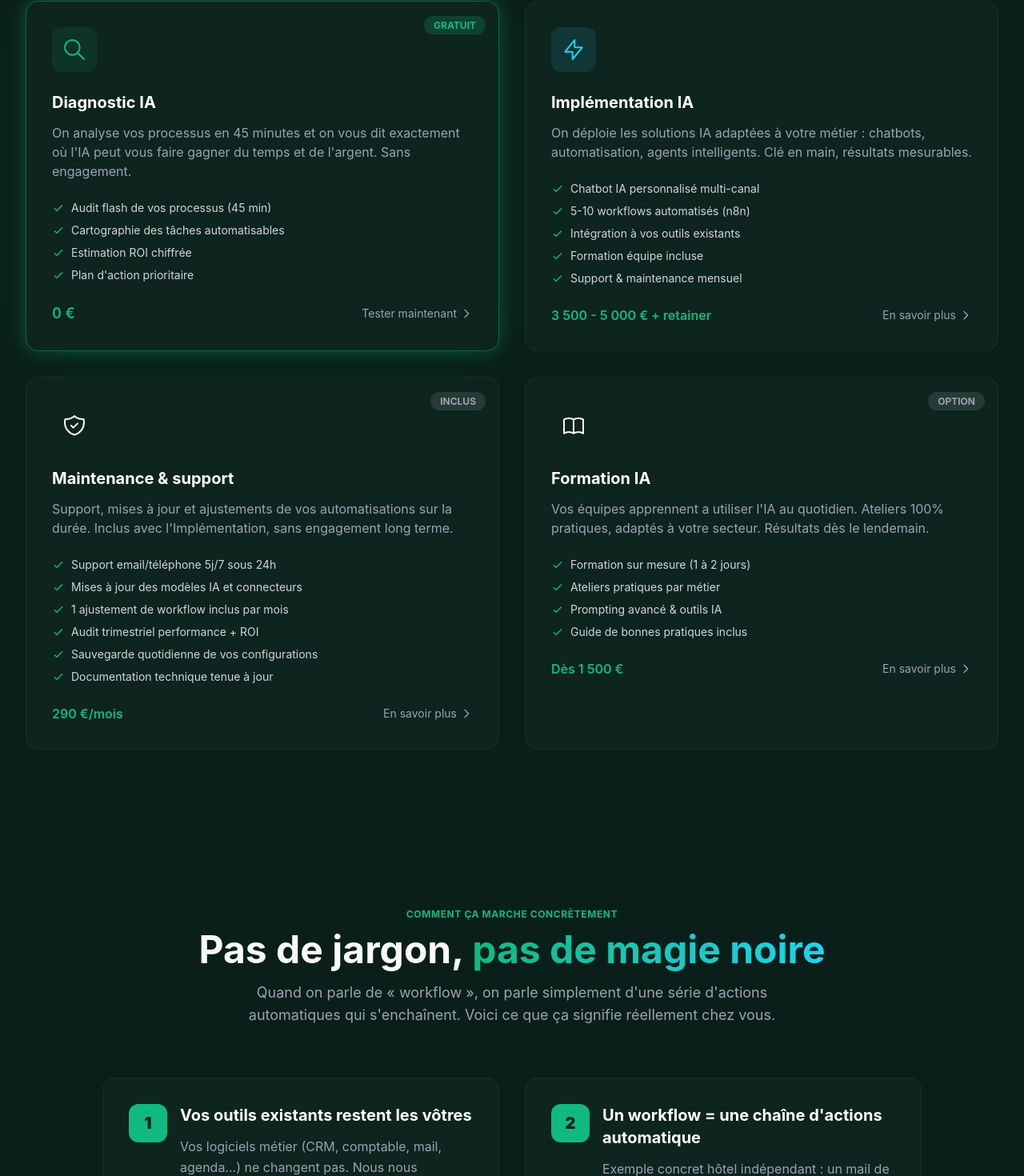
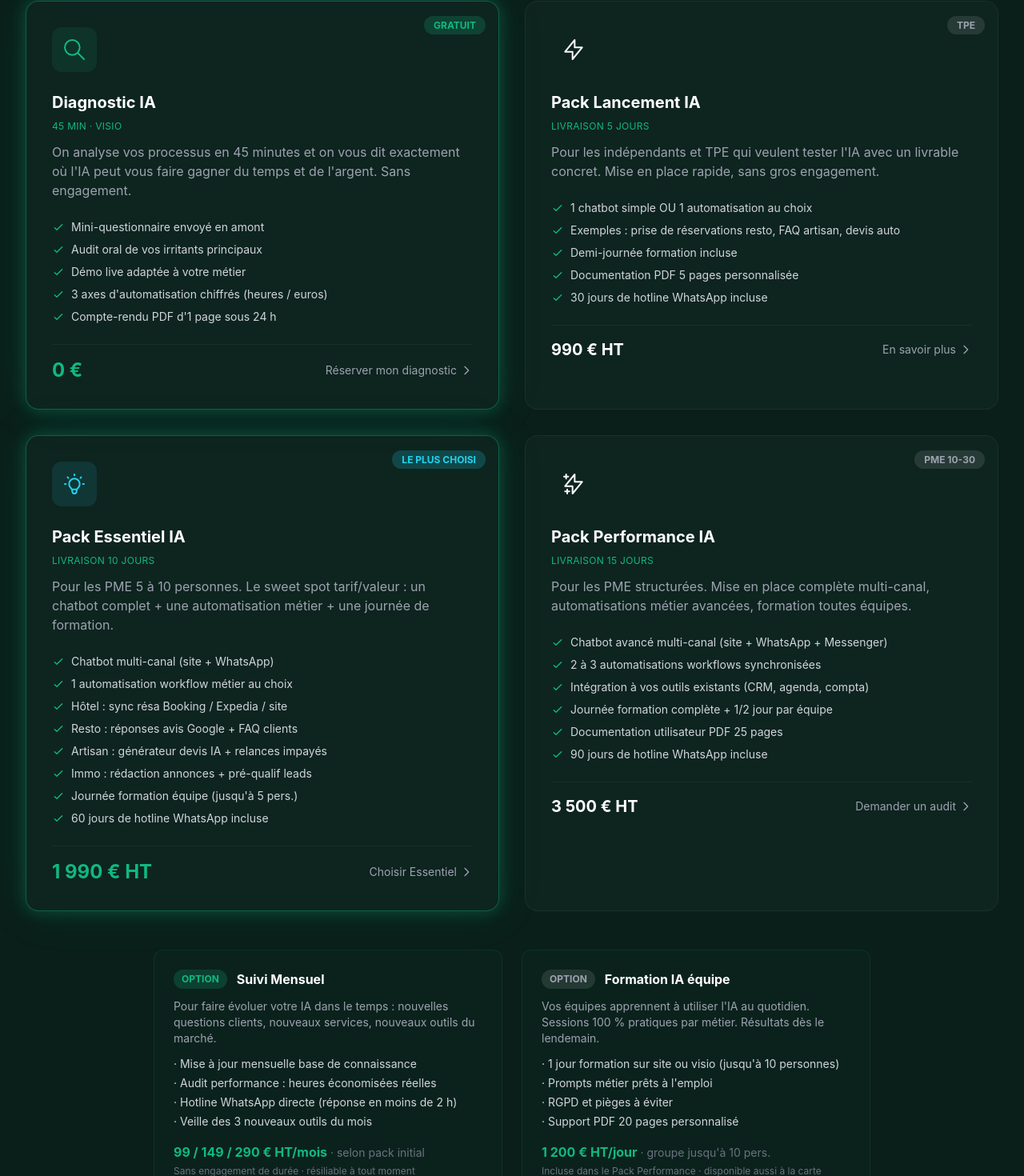
Before and after one commit to punchthewolf-art/kogrix-site, a Next.js app: page / in a window 1280 px wide. Shown: the part 1079-2549 px from the top of the page at 80% size. Built offline with nearby package versions, Linux system fonts and the light colour scheme.

Commit message:
Restructure Services + Pricing: 4 packs (990/1990/3500) + suivi mensuel et formation en options

```diff
--- a/src/components/Pricing.tsx
+++ b/src/components/Pricing.tsx
@@ -5,58 +5,61 @@ const plans = [
   {
     name: "Diagnostic",
     price: "Gratuit",
-    period: "",
-    desc: "Découvrez le potentiel IA de votre entreprise",
+    period: "45 min",
+    desc: "Le test sans risque",
     features: [
-      "Audit flash 45 minutes",
-      "Cartographie des processus",
-      "Estimation ROI chiffrée",
-      "Plan d'action prioritaire",
-      "Sans engagement",
+      "Audit oral en visio",
+      "3 axes IA chiffrés",
+      "Compte-rendu PDF sous 24 h",
     ],
-    cta: "Réserver mon diagnostic",
+    cta: "Réserver",
     ctaLink: "#diagnostic",
-    popular: false,
-    accent: false,
+    style: "ghost",
   },
   {
-    name: "Implémentation",
-    price: "3 500",
-    period: "à 5 000 € + maintenance 290 €/mois",
-    desc: "Déploiement complet de solutions IA",
+    name: "Lancement",
+    price: "990 €",
+    period: "TPE / indépendants",
+    desc: "Mise en place rapide d'un chatbot OU automatisation",
     features: [
-      "Diagnostic approfondi inclus",
-      "Chatbot IA multi-canal personnalisé",
-      "5 workflows automatisés (workflows additionnels : 600 € / unité)",
-      "Intégration à vos outils (CRM, compta...)",
-      "Formation équipe (1 jour incluse)",
-      "Maintenance mensuelle 290 € : support, mises à jour, 1 ajustement / mois",
-      "Dashboard analytics & ROI",
-      "Garantie satisfait ou remboursé sur le 1er livrable",
+      "1 chatbot OU 1 workflow",
+      "Demi-journée formation",
+      "30 j hotline WhatsApp",
     ],
-    cta: "Demander un devis",
+    cta: "Choisir",
     ctaLink: "#contact",
-    popular: true,
-    accent: false,
+    style: "outline",
   },
   {
-    name: "Formation IA",
-    price: "1 500",
-    period: "à 3 000 € — 1 à 2 jours sur site ou en visio",
-    desc: "Vos équipes maîtrisent l'IA en 48h chrono",
+    name: "Essentiel",
+    price: "1 990 €",
+    period: "PME 5-10",
+    desc: "Chatbot + automatisation + formation jour. Le sweet spot.",
     features: [
-      "Formation sur mesure adaptée à votre métier",
-      "Ateliers pratiques avec vos vrais cas d'usage",
-      "Prompting avancé : Claude, GPT, Mistral",
-      "Outils d'automatisation no-code (n8n)",
-      "Guide de bonnes pratiques personnalisé inclus",
-      "Support 30 jours après la formation",
-      "Compatible OPCO sur demande",
+      "Chatbot multi-canal site + WhatsApp",
+      "1 automatisation workflow",
+      "Journée formation équipe",
+      "60 j hotline WhatsApp",
     ],
-    cta: "Demander un devis",
+    cta: "Choisir",
     ctaLink: "#contact",
-    popular: false,
-    accent: true,
+    style: "popular",
+    badge: "LE PLUS CHOISI",
+  },
+  {
+    name: "Performance",
+    price: "3 500 €",
+    period: "PME 10-30",
+    desc: "Mise en place complète multi-canal, équipes formées.",
+    features: [
+      "Chatbot avancé multi-canal",
+      "2-3 automatisations + intégrations CRM/agenda",
+      "Journée formation + 1/2 jour par équipe",
+      "90 j hotline WhatsApp",
+    ],
+    cta: "Choisir",
+    ctaLink: "#contact",
+    style: "premium",
   },
 ];
 
@@ -72,66 +75,67 @@ export default function Pricing() {
           className="text-center mb-16"
         >
           <h2 className="text-3xl sm:text-4xl lg:text-5xl font-bold">
-            Des prix{" "}
+            Tarifs{" "}
             <span className="text-gradient">transparents</span>
           </h2>
           <p className="mt-4 text-gray-400 text-lg max-w-2xl mx-auto">
-            Diagnostic gratuit, implémentation à prix fixe, accompagnement mensuel. ROI mesurable dès le premier mois.
+            Quatre niveaux pour quatre tailles d&apos;entreprise. Tarifs fixes, livrables clairs, satisfait ou remboursé.
           </p>
         </motion.div>
 
-        <div className="grid md:grid-cols-3 gap-6 lg:gap-8">
+        <div className="grid sm:grid-cols-2 lg:grid-cols-4 gap-4 lg:gap-6">
           {plans.map((plan, i) => (
             <motion.div
               key={plan.name}
               initial={{ opacity: 0, y: 30 }}
               whileInView={{ opacity: 1, y: 0 }}
               viewport={{ once: true }}
-              transition={{ delay: i * 0.1 }}
-              className={`relative bg-dark-800/50 rounded-2xl p-8 border ${
-                plan.popular
+              transition={{ delay: i * 0.08 }}
+              className={`relative bg-dark-800/50 rounded-2xl p-6 border ${
+                plan.style === "popular"
                   ? "border-kogrix-400/50 glow-green"
-                  : plan.accent
+                  : plan.style === "premium"
                   ? "border-accent-cyan/30"
+                  : plan.style === "outline"
+                  ? "border-kogrix-400/20"
                   : "border-white/5"
               }`}
             >
-              {plan.popular && (
-                <div className="absolute -top-3 left-1/2 -translate-x-1/2 px-4 py-1 bg-kogrix-400 text-dark-900 text-xs font-bold rounded-full uppercase tracking-wider">
-                  Recommandé
+              {plan.badge && (
+                <div className="absolute -top-3 left-1/2 -translate-x-1/2 px-3 py-1 bg-kogrix-400 text-dark-900 text-[10px] font-bold rounded-full uppercase tracking-wider whitespace-nowrap">
+                  {plan.badge}
                 </div>
               )}
 
-              <h3 className="text-xl font-bold text-white">{plan.name}</h3>
-              <p className="text-gray-400 text-sm mt-1 mb-6">{plan.desc}</p>
+              <h3 className="text-lg font-bold text-white">{plan.name}</h3>
+              <p className="text-xs text-kogrix-400 uppercase tracking-wide mt-1">{plan.period}</p>
+              <p className="text-gray-400 text-sm mt-3 mb-5 min-h-[40px]">{plan.desc}</p>
 
-              <div className="mb-6">
-                <span className={`text-4xl font-bold ${plan.price === "Gratuit" ? "text-kogrix-400" : "text-white"}`}>
-                  {plan.price === "Gratuit" ? plan.price : `${plan.price} €`}
+              <div className="mb-5">
+                <span className={`text-3xl font-black ${plan.price === "Gratuit" ? "text-kogrix-400" : "text-white"}`}>
+                  {plan.price}
                 </span>
-                {plan.period && (
-                  <span className="text-gray-400 text-sm ml-2">{plan.period}</span>
+                {plan.price !== "Gratuit" && (
+                  <span className="text-gray-500 text-xs ml-1">HT</span>
                 )}
               </div>
 
-              <ul className="space-y-3 mb-8">
+              <ul className="space-y-2 mb-6">
                 {plan.features.map((f) => (
-                  <li key={f} className="flex items-start gap-3 text-sm text-gray-300">
-                    <svg className="w-5 h-5 text-kogrix-400 flex-shrink-0 mt-0.5" fill="none" stroke="currentColor" viewBox="0 0 24 24">
-                      <path strokeLinecap="round" strokeLinejoin="round" strokeWidth={2} d="M5 13l4 4L19 7" />
+                  <li key={f} className="flex items-start gap-2 text-xs text-gray-300">
+                    <svg className="w-3.5 h-3.5 text-kogrix-400 flex-shrink-0 mt-0.5" fill="none" stroke="currentColor" viewBox="0 0 24 24">
+                      <path strokeLinecap="round" strokeLinejoin="round" strokeWidth={2.5} d="M5 13l4 4L19 7" />
                     </svg>
-                    {f}
+                    <span>{f}</span>
                   </li>
                 ))}
               </ul>
 
               <a
                 href={plan.ctaLink}
-                className={`block w-full text-center py-3 rounded-xl font-semibold transition-all ${
-                  plan.popular
-                    ? "bg-kogrix-400 text-dark-900 hover:bg-kogrix-300 glow-green-hover"
-                    : plan.accent
-                    ? "border border-accent-cyan/30 text-accent-cyan hover:bg-accent-cyan/10"
+                className={`block w-full text-center py-2.5 rounded-lg text-sm font-semibold transition-all ${
+                  plan.style === "popular"
+                    ? "bg-kogrix-400 text-dark-900 hover:bg-kogrix-300"
                     : "border border-kogrix-400/30 text-kogrix-400 hover:bg-kogrix-400/10"
                 }`}
               >
@@ -141,12 +145,31 @@ export default function Pricing() {
           ))}
         </div>
 
+        {/* Options Suivi + Formation */}
+        <motion.div
+          initial={{ opacity: 0, y: 20 }}
+          whileInView={{ opacity: 1, y: 0 }}
+          viewport={{ once: true }}
+          className="mt-8 grid sm:grid-cols-2 gap-4 max-w-3xl mx-auto"
+        >
+          <div className="bg-kogrix-400/5 border border-kogrix-400/20 rounded-xl p-4 text-center">
+            <p className="text-xs text-kogrix-400 uppercase tracking-wider font-bold mb-1">Option · Suivi Mensuel</p>
+            <p className="text-white font-bold text-lg">99 / 149 / 290 € <span className="text-gray-400 text-xs font-normal">HT/mois</span></p>
+            <p className="text-gray-400 text-xs mt-1">Selon pack initial · Sans engagement</p>
+          </div>
+          <div className="bg-accent-cyan/5 border border-accent-cyan/20 rounded-xl p-4 text-center">
+            <p className="text-xs text-accent-cyan uppercase tracking-wider font-bold mb-1">Option · Formation à la carte</p>
+            <p className="text-white font-bold text-lg">1 200 € <span className="text-gray-400 text-xs font-normal">HT/jour</span></p>
+            <p className="text-gray-400 text-xs mt-1">Jusqu&apos;à 10 personnes · Sur site ou visio</p>
+          </div>
+        </motion.div>
+
         {/* Garantie remboursement */}
         <motion.div
           initial={{ opacity: 0, y: 20 }}
           whileInView={{ opacity: 1, y: 0 }}
           viewport={{ once: true }}
-          className="mt-8 bg-gradient-to-r from-kogrix-400/10 to-accent-cyan/10 border border-kogrix-400/30 rounded-2xl p-6 flex flex-col sm:flex-row items-center gap-6"
+          className="mt-6 bg-gradient-to-r from-kogrix-400/10 to-accent-cyan/10 border border-kogrix-400/30 rounded-2xl p-6 flex flex-col sm:flex-row items-center gap-6 max-w-4xl mx-auto"
         >
           <div className="w-14 h-14 rounded-xl bg-kogrix-400/20 flex items-center justify-center text-kogrix-400 flex-shrink-0">
             <svg className="w-7 h-7" fill="none" stroke="currentColor" viewBox="0 0 24 24">
@@ -156,7 +179,7 @@ export default function Pricing() {
           <div className="text-center sm:text-left">
             <h4 className="text-white font-bold text-lg mb-1">Satisfait ou remboursé sur le 1<sup>er</sup> livrable</h4>
             <p className="text-gray-300 text-sm leading-relaxed">
-              Si le 1<sup>er</sup> livrable de votre Implémentation ne correspond pas au cahier des charges signé, nous vous remboursons intégralement dans les 30 jours suivant la livraison. Pas de discussion, pas de pénalité. Notre engagement écrit dans le contrat.
+              Si le 1<sup>er</sup> livrable ne correspond pas au cahier des charges signé, remboursement intégral dans les 30 jours. Engagement écrit dans le contrat.
             </p>
           </div>
         </motion.div>
--- a/src/components/Services.tsx
+++ b/src/components/Services.tsx
@@ -12,14 +12,18 @@ const services = [
     badge: "GRATUIT",
     desc: "On analyse vos processus en 45 minutes et on vous dit exactement où l'IA peut vous faire gagner du temps et de l'argent. Sans engagement.",
     price: "0 €",
+    duration: "45 min · visio",
     features: [
-      "Audit flash de vos processus (45 min)",
-      "Cartographie des tâches automatisables",
-      "Estimation ROI chiffrée",
-      "Plan d'action prioritaire",
+      "Mini-questionnaire envoyé en amont",
+      "Audit oral de vos irritants principaux",
+      "Démo live adaptée à votre métier",
+      "3 axes d'automatisation chiffrés (heures / euros)",
+      "Compte-rendu PDF d'1 page sous 24 h",
     ],
     color: "kogrix-400",
     highlight: true,
+    cta: "Réserver mon diagnostic",
+    ctaTarget: "#diagnostic",
   },
   {
     icon: (
@@ -27,59 +31,72 @@ const services = [
         <path strokeLinecap="round" strokeLinejoin="round" strokeWidth={1.5} d="M13 10V3L4 14h7v7l9-11h-7z" />
       </svg>
     ),
-    title: "Implémentation IA",
-    badge: null,
-    desc: "On déploie les solutions IA adaptées à votre métier : chatbots, automatisation, agents intelligents. Clé en main, résultats mesurables.",
-    price: "3 500 - 5 000 € + retainer",
+    title: "Pack Lancement IA",
+    badge: "TPE",
+    desc: "Pour les indépendants et TPE qui veulent tester l'IA avec un livrable concret. Mise en place rapide, sans gros engagement.",
+    price: "990 € HT",
+    duration: "Livraison 5 jours",
     features: [
-      "Chatbot IA personnalisé multi-canal",
-      "5-10 workflows automatisés (n8n)",
-      "Intégration à vos outils existants",
-      "Formation équipe incluse",
-      "Support & maintenance mensuel",
+      "1 chatbot simple OU 1 automatisation au choix",
+      "Exemples : prise de réservations resto, FAQ artisan, devis auto",
+      "Demi-journée formation incluse",
+      "Documentation PDF 5 pages personnalisée",
+      "30 jours de hotline WhatsApp incluse",
     ],
-    color: "accent-cyan",
+    color: "accent-lime",
     highlight: false,
+    cta: "En savoir plus",
+    ctaTarget: "#contact",
   },
   {
     icon: (
       <svg className="w-8 h-8" fill="none" stroke="currentColor" viewBox="0 0 24 24">
-        <path strokeLinecap="round" strokeLinejoin="round" strokeWidth={1.5} d="M9 12l2 2 4-4m5.618-4.016A11.955 11.955 0 0112 2.944a11.955 11.955 0 01-8.618 3.04A12.02 12.02 0 003 9c0 5.591 3.824 10.29 9 11.622 5.176-1.332 9-6.03 9-11.622 0-1.042-.133-2.052-.382-3.016z" />
+        <path strokeLinecap="round" strokeLinejoin="round" strokeWidth={1.5} d="M9.663 17h4.673M12 3v1m6.364 1.636l-.707.707M21 12h-1M4 12H3m3.343-5.657l-.707-.707m2.828 9.9a5 5 0 117.072 0l-.548.547A3.374 3.374 0 0014 18.469V19a2 2 0 11-4 0v-.531c0-.895-.356-1.754-.988-2.386l-.548-.547z" />
       </svg>
     ),
-    title: "Maintenance & support",
-    badge: "INCLUS",
-    desc: "Support, mises à jour et ajustements de vos automatisations sur la durée. Inclus avec l'Implémentation, sans engagement long terme.",
-    price: "290 €/mois",
+    title: "Pack Essentiel IA",
+    badge: "LE PLUS CHOISI",
+    desc: "Pour les PME 5 à 10 personnes. Le sweet spot tarif/valeur : un chatbot complet + une automatisation métier + une journée de formation.",
+    price: "1 990 € HT",
+    duration: "Livraison 10 jours",
     features: [
-      "Support email/téléphone 5j/7 sous 24h",
-      "Mises à jour des modèles IA et connecteurs",
-      "1 ajustement de workflow inclus par mois",
-      "Audit trimestriel performance + ROI",
-      "Sauvegarde quotidienne de vos configurations",
-      "Documentation technique tenue à jour",
+      "Chatbot multi-canal (site + WhatsApp)",
+      "1 automatisation workflow métier au choix",
+      "Hôtel : sync résa Booking / Expedia / site",
+      "Resto : réponses avis Google + FAQ clients",
+      "Artisan : générateur devis IA + relances impayés",
+      "Immo : rédaction annonces + pré-qualif leads",
+      "Journée formation équipe (jusqu'à 5 pers.)",
+      "60 jours de hotline WhatsApp incluse",
     ],
-    color: "accent-lime",
-    highlight: false,
+    color: "accent-cyan",
+    highlight: true,
+    cta: "Choisir Essentiel",
+    ctaTarget: "#contact",
   },
   {
     icon: (
       <svg className="w-8 h-8" fill="none" stroke="currentColor" viewBox="0 0 24 24">
-        <path strokeLinecap="round" strokeLinejoin="round" strokeWidth={1.5} d="M12 6.253v13m0-13C10.832 5.477 9.246 5 7.5 5S4.168 5.477 3 6.253v13C4.168 18.477 5.754 18 7.5 18s3.332.477 4.5 1.253m0-13C13.168 5.477 14.754 5 16.5 5c1.747 0 3.332.477 4.5 1.253v13C19.832 18.477 18.247 18 16.5 18c-1.746 0-3.332.477-4.5 1.253" />
+        <path strokeLinecap="round" strokeLinejoin="round" strokeWidth={1.5} d="M13 10V3L4 14h7v7l9-11h-7z M5 3v4M3 5h4M6 17v4m-2-2h4" />
       </svg>
     ),
-    title: "Formation IA",
-    badge: "OPTION",
-    desc: "Vos équipes apprennent a utiliser l'IA au quotidien. Ateliers 100% pratiques, adaptés à votre secteur. Résultats dès le lendemain.",
-    price: "Dès 1 500 €",
+    title: "Pack Performance IA",
+    badge: "PME 10-30",
+    desc: "Pour les PME structurées. Mise en place complète multi-canal, automatisations métier avancées, formation toutes équipes.",
+    price: "3 500 € HT",
+    duration: "Livraison 15 jours",
     features: [
-      "Formation sur mesure (1 à 2 jours)",
-      "Ateliers pratiques par métier",
-      "Prompting avancé & outils IA",
-      "Guide de bonnes pratiques inclus",
+      "Chatbot avancé multi-canal (site + WhatsApp + Messenger)",
+      "2 à 3 automatisations workflows synchronisées",
+      "Intégration à vos outils existants (CRM, agenda, compta)",
+      "Journée formation complète + 1/2 jour par équipe",
+      "Documentation utilisateur PDF 25 pages",
+      "90 jours de hotline WhatsApp incluse",
     ],
     color: "kogrix-300",
     highlight: false,
+    cta: "Demander un audit",
+    ctaTarget: "#diagnostic",
   },
 ];
 
@@ -94,11 +111,11 @@ export default function Services() {
           className="text-center mb-16"
         >
           <h2 className="text-3xl sm:text-4xl lg:text-5xl font-bold">
-            3 services pour{" "}
-            <span className="text-gradient">transformer votre PME</span>
+            Du diagnostic gratuit{" "}
+            <span className="text-gradient">au pack qui vous correspond</span>
           </h2>
           <p className="mt-4 text-gray-400 text-lg max-w-2xl mx-auto">
-            Du diagnostic gratuit a l&apos;accompagnement stratégique, on vous guide à chaque étape de votre transition IA.
+            Quatre niveaux d&apos;accompagnement clairs, adaptés à la taille et au métier de votre entreprise.
           </p>
         </motion.div>
 
@@ -123,7 +140,7 @@ export default function Services() {
                     className={`text-xs font-bold px-3 py-1 rounded-full ${
                       service.badge === "GRATUIT"
                         ? "bg-kogrix-400/20 text-kogrix-400"
-                        : service.badge === "POPULAIRE"
+                        : service.badge === "LE PLUS CHOISI"
                         ? "bg-accent-cyan/20 text-accent-cyan"
                         : "bg-white/10 text-gray-400"
                     }`}
@@ -138,39 +155,90 @@ export default function Services() {
                 {service.icon}
               </div>
 
-              <h3 className="text-xl font-bold text-white mb-3">{service.title}</h3>
+              <h3 className="text-xl font-bold text-white mb-2">{service.title}</h3>
+              <p className="text-xs text-kogrix-400 mb-3 uppercase tracking-wide">{service.duration}</p>
               <p className="text-gray-400 mb-6">{service.desc}</p>
 
               {/* Features */}
               <ul className="space-y-2 mb-6">
                 {service.features.map((f) => (
-                  <li key={f} className="flex items-center gap-2 text-sm text-gray-300">
-                    <svg className="w-4 h-4 text-kogrix-400 flex-shrink-0" fill="none" stroke="currentColor" viewBox="0 0 24 24">
+                  <li key={f} className="flex items-start gap-2 text-sm text-gray-300">
+                    <svg className="w-4 h-4 text-kogrix-400 flex-shrink-0 mt-0.5" fill="none" stroke="currentColor" viewBox="0 0 24 24">
                       <path strokeLinecap="round" strokeLinejoin="round" strokeWidth={2} d="M5 13l4 4L19 7" />
                     </svg>
-                    {f}
+                    <span>{f}</span>
                   </li>
                 ))}
               </ul>
 
               {/* Price */}
-              <div className="flex items-center justify-between">
-                <span className={`font-semibold ${service.highlight ? "text-kogrix-400 text-lg" : "text-kogrix-400"}`}>
+              <div className="flex items-center justify-between pt-4 border-t border-white/5">
+                <span className={`font-bold ${service.highlight ? "text-kogrix-400 text-2xl" : "text-white text-xl"}`}>
                   {service.price}
                 </span>
-                <a href={service.highlight ? "#diagnostic" : "#contact"} className="text-sm text-gray-400 hover:text-kogrix-400 transition-colors group-hover:translate-x-1 inline-flex items-center gap-1">
-                  {service.highlight ? "Tester maintenant" : "En savoir plus"}
+                <a
+                  href={service.ctaTarget}
+                  className="text-sm text-gray-400 hover:text-kogrix-400 transition-colors group-hover:translate-x-1 inline-flex items-center gap-1"
+                >
+                  {service.cta}
                   <svg className="w-4 h-4" fill="none" stroke="currentColor" viewBox="0 0 24 24">
                     <path strokeLinecap="round" strokeLinejoin="round" strokeWidth={2} d="M9 5l7 7-7 7" />
                   </svg>
                 </a>
               </div>
 
-              {/* Hover glow */}
               <div className="absolute inset-0 rounded-2xl bg-kogrix-400/5 opacity-0 group-hover:opacity-100 transition-opacity pointer-events-none" />
             </motion.div>
           ))}
         </div>
+
+        {/* Options additionnelles */}
+        <motion.div
+          initial={{ opacity: 0, y: 20 }}
+          whileInView={{ opacity: 1, y: 0 }}
+          viewport={{ once: true }}
+          className="mt-12 grid sm:grid-cols-2 gap-6 max-w-4xl mx-auto"
+        >
+          <div className="bg-dark-800/30 border border-kogrix-400/10 rounded-xl p-6">
+            <div className="flex items-center gap-3 mb-3">
+              <span className="text-xs font-bold px-2.5 py-1 rounded-full bg-kogrix-400/20 text-kogrix-400">OPTION</span>
+              <h4 className="text-white font-bold">Suivi Mensuel</h4>
+            </div>
+            <p className="text-gray-400 text-sm mb-3">
+              Pour faire évoluer votre IA dans le temps : nouvelles questions clients, nouveaux services, nouveaux outils du marché.
+            </p>
+            <ul className="text-sm text-gray-300 space-y-1 mb-4">
+              <li>· Mise à jour mensuelle base de connaissance</li>
+              <li>· Audit performance : heures économisées réelles</li>
+              <li>· Hotline WhatsApp directe (réponse en moins de 2 h)</li>
+              <li>· Veille des 3 nouveaux outils du mois</li>
+            </ul>
+            <p className="text-kogrix-400 font-bold">
+              99 / 149 / 290 € HT/mois<span className="text-gray-500 text-sm font-normal"> · selon pack initial</span>
+            </p>
+            <p className="text-xs text-gray-500 mt-1">Sans engagement de durée · résiliable à tout moment</p>
+          </div>
+
+          <div className="bg-dark-800/30 border border-kogrix-400/10 rounded-xl p-6">
+            <div className="flex items-center gap-3 mb-3">
+              <span className="text-xs font-bold px-2.5 py-1 rounded-full bg-white/10 text-gray-400">OPTION</span>
+              <h4 className="text-white font-bold">Formation IA équipe</h4>
+            </div>
+            <p className="text-gray-400 text-sm mb-3">
+              Vos équipes apprennent à utiliser l&apos;IA au quotidien. Sessions 100 % pratiques par métier. Résultats dès le lendemain.
+            </p>
+            <ul className="text-sm text-gray-300 space-y-1 mb-4">
+              <li>· 1 jour formation sur site ou visio (jusqu&apos;à 10 personnes)</li>
+              <li>· Prompts métier prêts à l&apos;emploi</li>
+              <li>· RGPD et pièges à éviter</li>
+              <li>· Support PDF 20 pages personnalisé</li>
+            </ul>
+            <p className="text-kogrix-400 font-bold">
+              1 200 € HT/jour<span className="text-gray-500 text-sm font-normal"> · groupe jusqu&apos;à 10 pers.</span>
+            </p>
+            <p className="text-xs text-gray-500 mt-1">Incluse dans le Pack Performance · disponible aussi à la carte</p>
+          </div>
+        </motion.div>
       </div>
     </section>
   );
```
